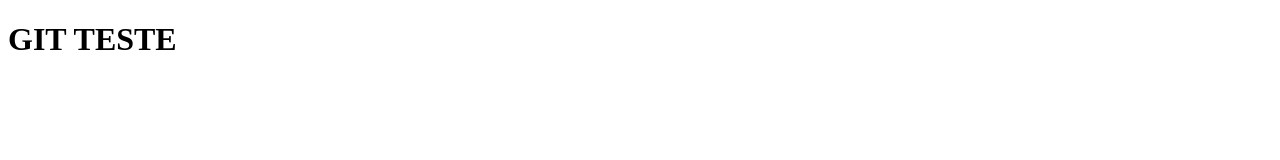
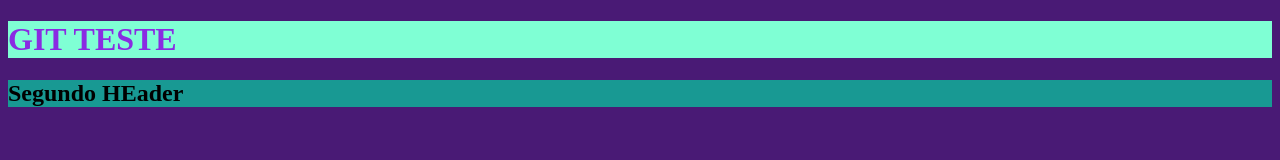
Before and after one commit to marcosmariante/teste, a plain HTML site: page index.html in a window 1280 px wide. Drawn offline with Linux system fonts and the light colour scheme.

Commit message:
modified styles and html file

```diff
--- a/index.html
+++ b/index.html
@@ -4,9 +4,11 @@
     <meta charset="UTF-8">
     <meta http-equiv="X-UA-Compatible" content="IE=edge">
     <meta name="viewport" content="width=device-width, initial-scale=1.0">
+    <link rel="stylesheet" href="styles.css">
     <title>teste GIT</title>
 </head>
 <body>
 <h1>GIT TESTE</h1>
+<h2>Segundo HEader</h2>
 </body>
 </html>
--- a/styles.css
+++ b/styles.css
@@ -0,0 +1,12 @@
+h1 {
+    background-color: aquamarine;
+    color: blueviolet;
+}
+
+h2 {
+    background-color: rgb(24, 153, 147) ;
+}
+
+body {
+    background-color: rgb(73, 26, 117);
+}
```
